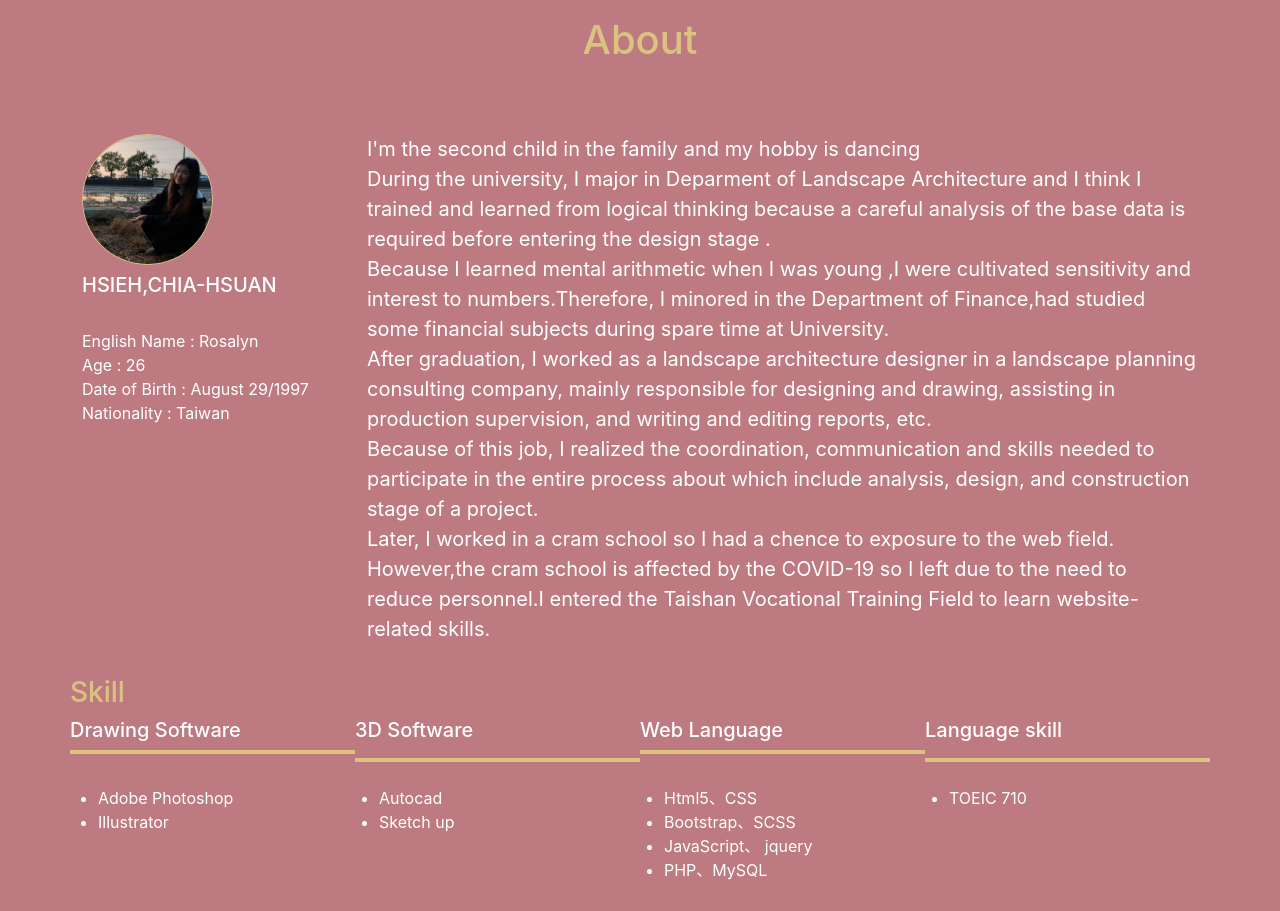
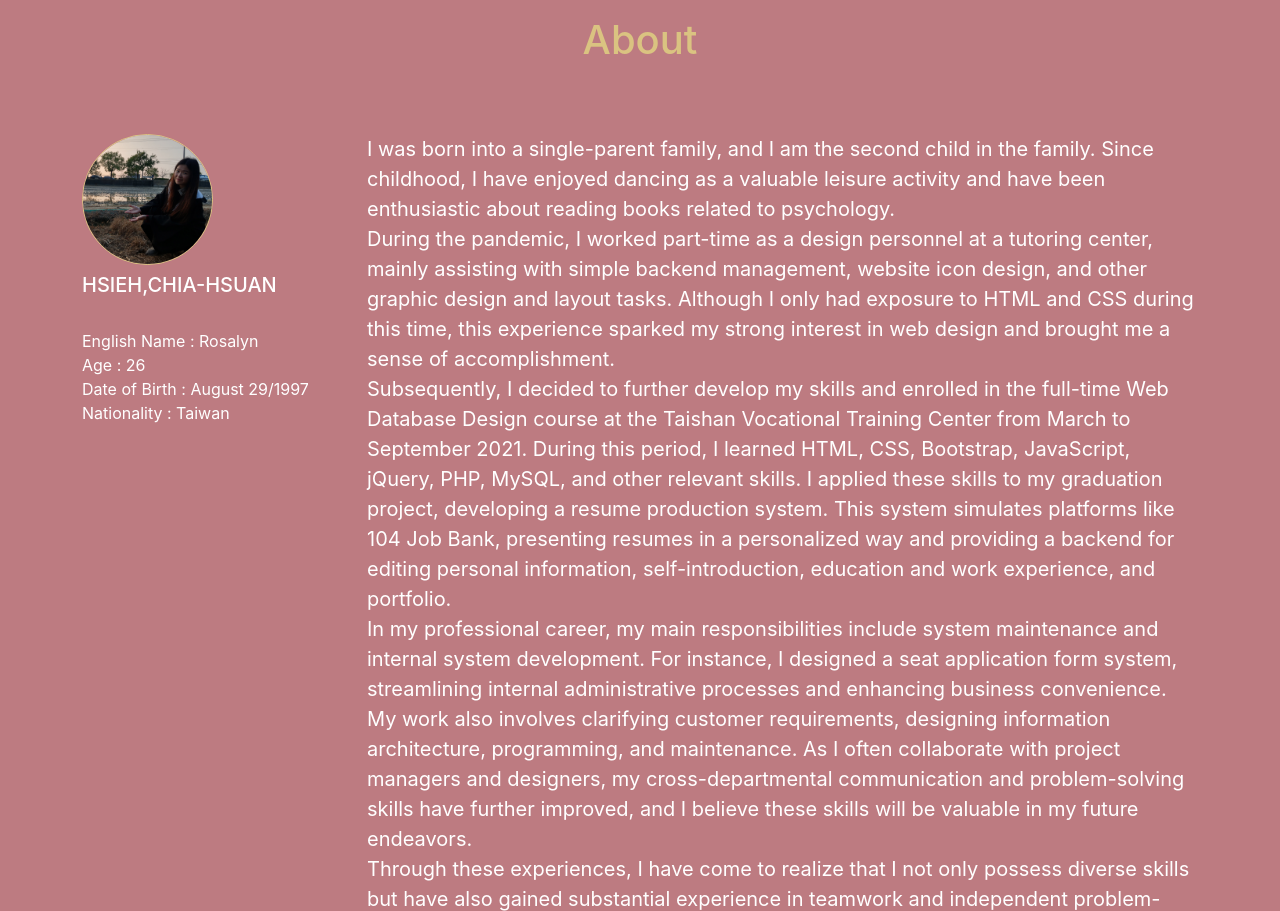
Before and after one commit to rosalyn0829/myworks, a plain HTML site: page index.html in a window 1280 px wide. Shown: the part 802-1713 px from the top of the page. Drawn offline with nearby package versions, Linux system fonts and the light colour scheme; a web font is replaced by a local one.

Commit message:
Add files via upload

```diff
--- a/index.html
+++ b/index.html
@@ -111,7 +111,7 @@
                             </div>
                             <div class="col-lg-9 " id="self">
 
-                                <p class="text-right fs-5">
+                                <!-- <p class="text-right fs-5">
                                     I'm the second child in the family and my hobby is dancing<br>
 
                                     During the university, I major in Deparment of Landscape Architecture and I think I
@@ -122,7 +122,7 @@
                                     and interest to numbers.Therefore, I minored in the Department of Finance,had
                                     studied some financial subjects during spare time at University.<br>
 
-                                    <!-- During the university, the freshman served as the physique, the sophomore took over as the dance leader of the department's activities, and the junior served as the general affairs, serving the students of the department. In the process of serving as a cadre, I learned how to deal with large and small affairs and the principles of dealing with people. It also improved my planning ability. In addition, I also served as a teaching and dance research cadre in the high school dance club. Time planning, striving to strike a balance between clubs and schoolwork, so that schoolwork can be maintained above a certain level.<br> -->
+                                    During the university, the freshman served as the physique, the sophomore took over as the dance leader of the department's activities, and the junior served as the general affairs, serving the students of the department. In the process of serving as a cadre, I learned how to deal with large and small affairs and the principles of dealing with people. It also improved my planning ability. In addition, I also served as a teaching and dance research cadre in the high school dance club. Time planning, striving to strike a balance between clubs and schoolwork, so that schoolwork can be maintained above a certain level.<br>
 
                                     After graduation, I worked as a landscape architecture designer in a landscape
                                     planning consulting company, mainly responsible for designing and drawing, assisting
@@ -138,6 +138,48 @@
                                     reduce
                                     personnel.I entered the Taishan Vocational Training Field to learn website-related
                                     skills.
+
+
+
+
+                                </p> -->
+                                <p class="text-right fs-5">
+                                    I was born into a single-parent family, and I am the second child in the family.
+                                    Since childhood, I have enjoyed dancing as a valuable leisure activity and have been
+                                    enthusiastic about reading books related to psychology.<br>
+
+                                    During the pandemic, I worked part-time as a design personnel at a tutoring center,
+                                    mainly assisting with simple backend management, website icon design, and other
+                                    graphic design and layout tasks. Although I only had exposure to HTML and CSS during
+                                    this time, this experience sparked my strong interest in web design and brought me a
+                                    sense of accomplishment.<br>
+
+                                    Subsequently, I decided to further develop my skills and enrolled in the full-time
+                                    Web Database Design course at the Taishan Vocational Training Center from March to
+                                    September 2021. During this period, I learned HTML, CSS, Bootstrap, JavaScript,
+                                    jQuery, PHP, MySQL, and other relevant skills. I applied these skills to my
+                                    graduation project, developing a resume production system. This system simulates
+                                    platforms like 104 Job Bank, presenting resumes in a personalized way and providing
+                                    a backend for editing personal information, self-introduction, education and work
+                                    experience, and portfolio.<br>
+
+                                    <!-- During the university, the freshman served as the physique, the sophomore took over as the dance leader of the department's activities, and the junior served as the general affairs, serving the students of the department. In the process of serving as a cadre, I learned how to deal with large and small affairs and the principles of dealing with people. It also improved my planning ability. In addition, I also served as a teaching and dance research cadre in the high school dance club. Time planning, striving to strike a balance between clubs and schoolwork, so that schoolwork can be maintained above a certain level.<br> -->
+
+                                    In my professional career, my main responsibilities include system maintenance and
+                                    internal system development. For instance, I designed a seat application form
+                                    system, streamlining internal administrative processes and enhancing business
+                                    convenience. My work also involves clarifying customer requirements, designing
+                                    information architecture, programming, and maintenance. As I often collaborate with
+                                    project managers and designers, my cross-departmental communication and
+                                    problem-solving skills have further improved, and I believe these skills will be
+                                    valuable in my future endeavors.<br>
+
+                                    Through these experiences, I have come to realize that I not only possess diverse
+                                    skills but have also gained substantial experience in teamwork and independent
+                                    problem-solving. I am eager to continue learning and growing in my future
+                                    professional journey, aiming to make significant contributions to the success of the
+                                    company.<br>
+
 
 
 
```
